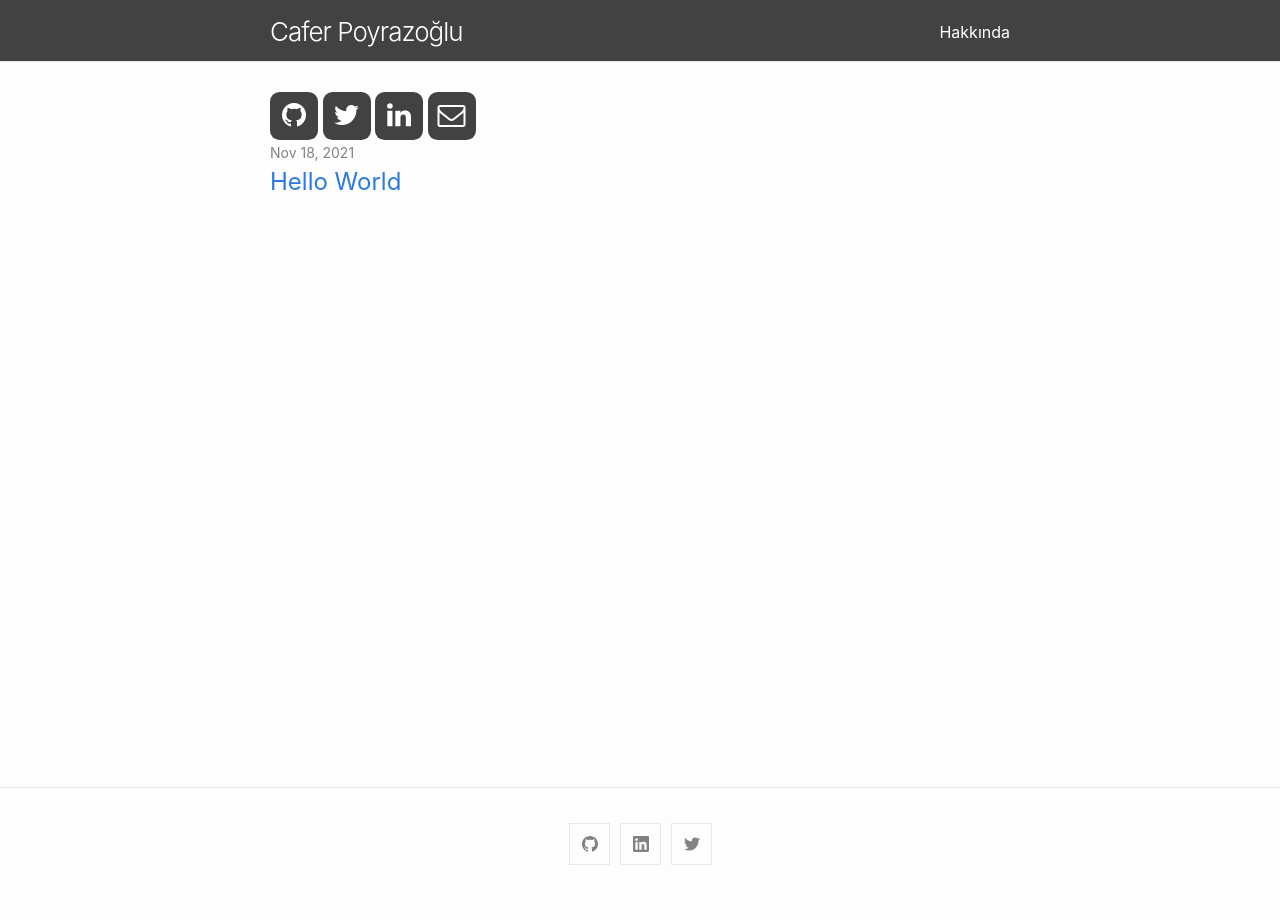
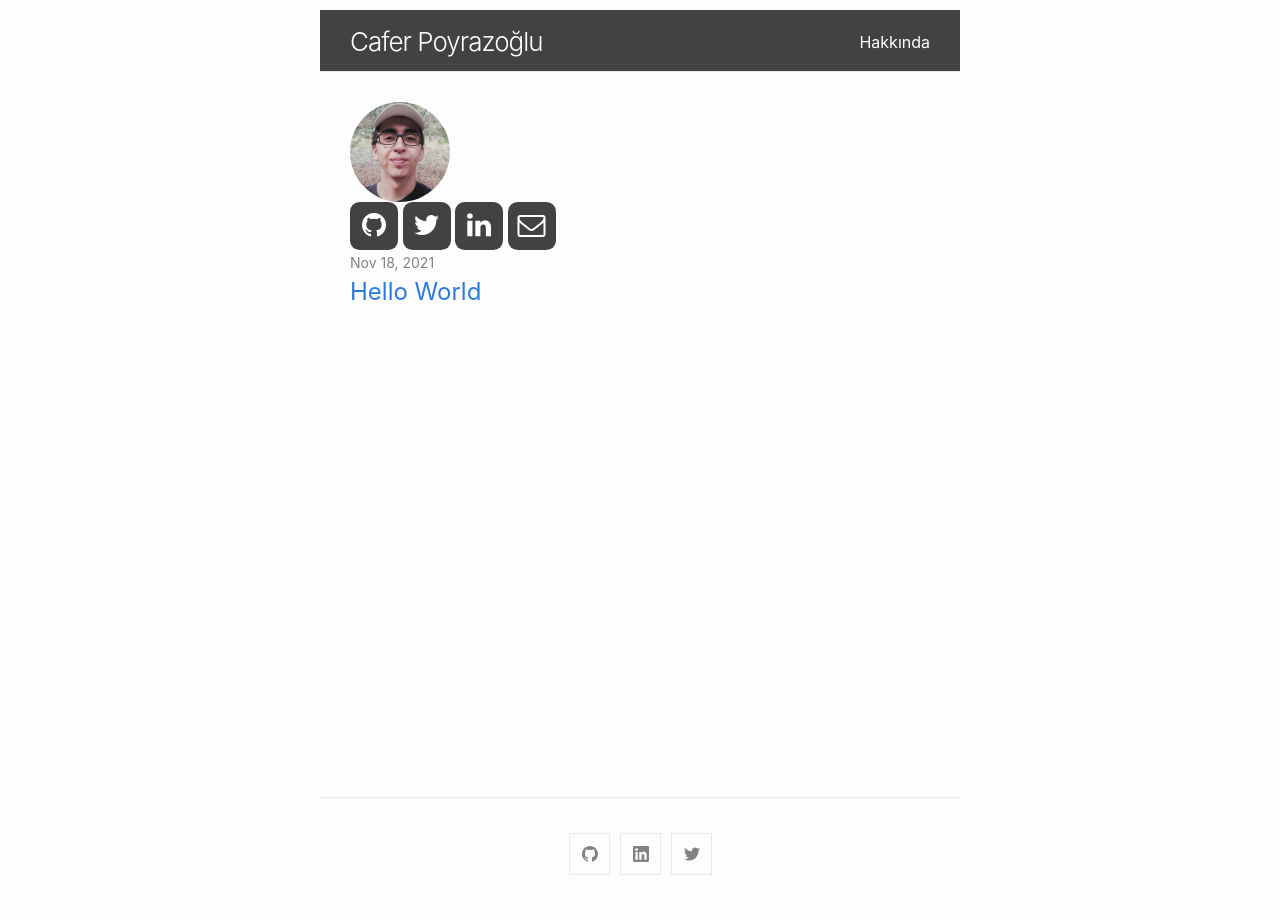
Before and after one commit to CaferPoyrazoglu/caferpoyrazoglu.github.io, a Jekyll site: the page built from index.html, in a window 1280 px wide. Built offline with Jekyll 4.4.1, drawn with Linux system fonts in a browser that asks for light colours.

Commit message:
teste ciktik

```diff
--- a/_config.yml
+++ b/_config.yml
@@ -4,6 +4,8 @@ author:
   email: cafererhan@gmail.com
 
 show_excerpts: false
+
+default_locale: "tr"
 
 minima:
   date_format: "%b %-d, %Y"
--- a/index.html
+++ b/index.html
@@ -15,41 +15,28 @@ layout: home
       height: 30px;
       border-radius: 20%;
       text-align: center;
-      text-decoration: none;
+      text-decoration: none !important;
+      background: #424242;
+      color: white;
 
 
     }
 
-    .fa:hover {
-      opacity: 0.7;
-    }
+    .center {
+      margin: auto;
+      width: 50%;
 
-
-    .fa-twitter {
-      background: #424242;
-      color: white;
-    }
-
-    .fa-github {
-      background: #424242;
-      color: white;
-    }
-
-
-    .fa-linkedin {
-      background: #424242;
-      color: white;
-    }
-
-    .fa-envelope-o {
-      background: #424242;
-      color: white;
+      padding: 10px;
     }
 
   </style>
 </head>
 
-<body>
+<body class="center">
+
+  <img src="https://raw.githubusercontent.com/CaferPoyrazoglu/caferpoyrazoglu.github.io/main/_images/profile.jpg"
+    alt="Avatar" style="border-radius: 50%; width: 100px;">
+  <br>
 
   <a href="https://github.com/CaferPoyrazoglu" class="fa fa-github"></a>
   <a href="https://twitter.com/CaferPoyrazoglu" class="fa fa-twitter"></a>
```
